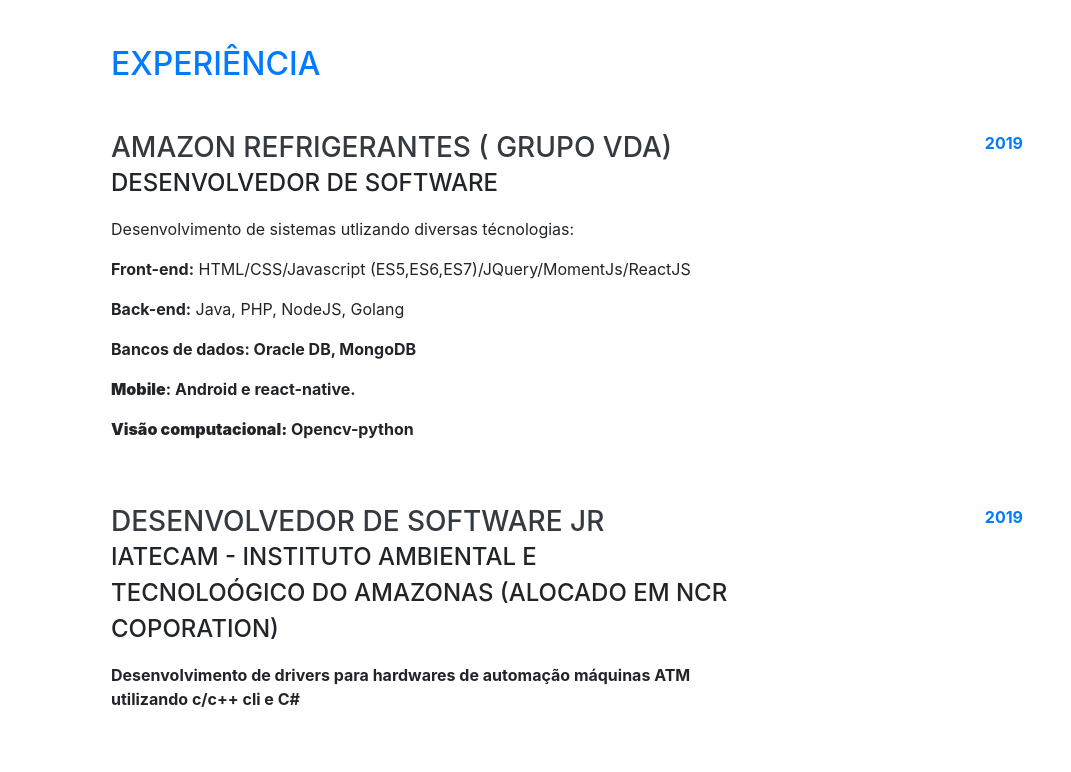
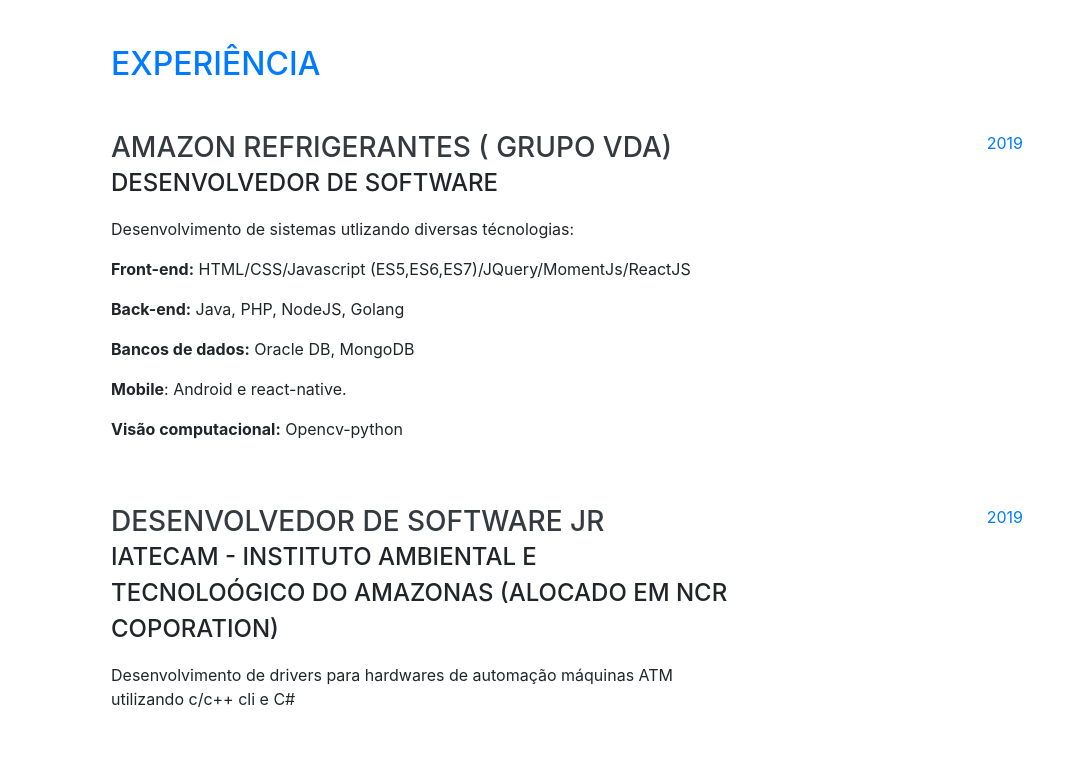
Before and after one commit to matheusserrao/meu-portifolio, a website with bundled scripts: page index.html in a window 1280 px wide. Shown: the part 804-1576 px from the top of the page, without its empty margins (209-1280 px from the left). Built offline with nearby package versions, Linux system fonts and the light colour scheme; a web font is replaced by a local one.

Commit message:
Update index.html

```diff
--- a/index.html
+++ b/index.html
@@ -104,7 +104,7 @@
             <p>Desenvolvimento de sistemas utlizando diversas técnologias:</p>
             <p><strong>Front-end:</strong> HTML/CSS/Javascript (ES5,ES6,ES7)/JQuery/MomentJs/ReactJS</p>
             <p><strong>Back-end:</strong> Java, PHP, NodeJS, Golang</p>
-            <p><strong>Bancos de dados: Oracle DB, MongoDB</p>
+            <p><strong>Bancos de dados:</strong> Oracle DB, MongoDB</p>
             <p><strong>Mobile</strong>: Android e react-native.</p>
             <p><strong>Visão computacional:</strong> Opencv-python</p>
           </div>
```
